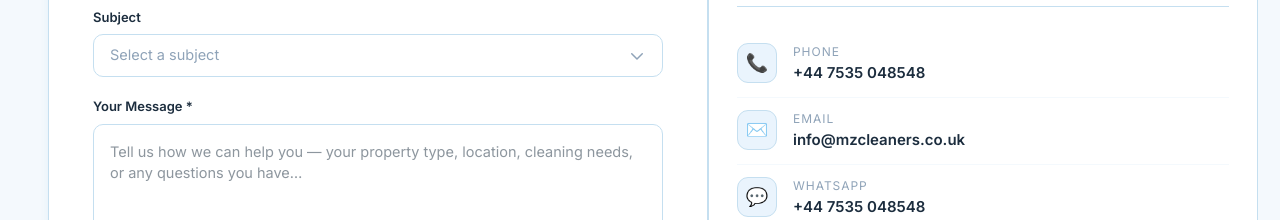
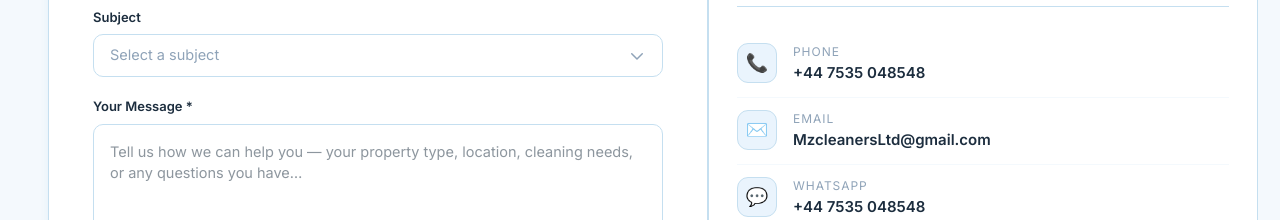
Before and after one commit to hanankhan98/gm-cleaners, a Next.js app: page /contact in a window 1280 px wide. Shown: the part 1400-1620 px from the top of the page. Built offline with nearby package versions, Linux system fonts and the light colour scheme.

Commit message:
Update contact email in ContactFormSection

```diff
--- a/components/contact/ContactFormSection.tsx
+++ b/components/contact/ContactFormSection.tsx
@@ -153,7 +153,7 @@ export default function ContactFormSection() {
                   </div>
                   <div>
                     <span className="font-inter text-[12px] tracking-[0.96px] uppercase text-[#8fa3b8] block">Email</span>
-                    <a href="mailto:info@mzcleaners.co.uk" className="font-inter font-semibold text-[15px] text-[#1c2d3e]">info@mzcleaners.co.uk</a>
+                    <a href="mailto:MzcleanersLtd@gmail.com" className="font-inter font-semibold text-[15px] text-[#1c2d3e]">MzcleanersLtd@gmail.com</a>
                   </div>
                 </div>
 
```
